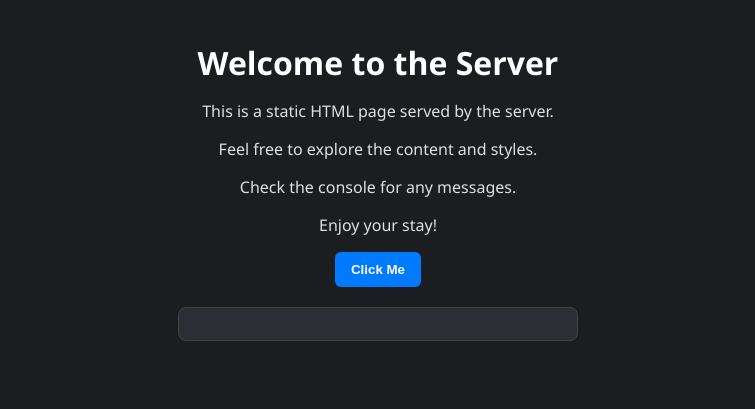
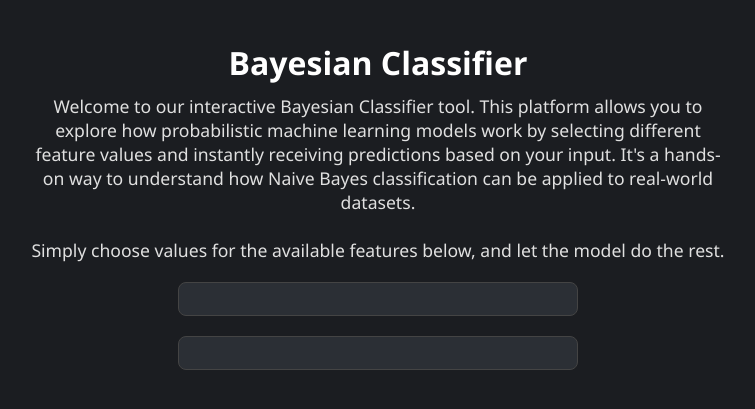
Before and after one commit to AviGoldshtein/Bayesian_classification, a Python web app: template server/templates/index.html in a window 1280 px wide. Shown: the top 409 px of the page, without its empty margins (262-1017 px from the left). Run offline with Jinja, Linux system fonts and the light colour scheme; the template is opened without the code that fills it, so the values that code supplies are empty.

Commit message:
The html is completed

```diff
--- a/classifier_server/logics_classification/controller.py
+++ b/classifier_server/logics_classification/controller.py
@@ -1,5 +1,6 @@
 from logics_classification.models.classifier import Classifier
 import requests
+
 
 class Controller:
     def __init__(self):
@@ -32,7 +33,7 @@ class Controller:
             print("There was a error with the server.")
             print(f"Error: {e}.")
 
-    def classify(self, params_and_values: dict[str, str]) -> dict:
+    def classify(self, params_and_values: dict) -> dict:
         return {
             "classification": Classifier.predict(self._model, params_and_values),
             "accuracy": self._accuracy
--- a/classifier_server/logics_classification/models/classifier.py
+++ b/classifier_server/logics_classification/models/classifier.py
@@ -1,5 +1,6 @@
 from typing import Dict
 import numpy as np
+
 
 class Classifier:
     @staticmethod
@@ -18,6 +19,8 @@ class Classifier:
                 continue
 
             for feature, value in dict_test.items():
+                if feature not in model[label] or value not in model[label][feature]:
+                    raise ValueError(f"Invalid input: feature '{feature}' with value '{value}' not in model.")
                 try:
                     num = model[label][feature][value]
                 except KeyError:
--- a/server/static/scripts/script.js
+++ b/server/static/scripts/script.js
@@ -1,136 +1,42 @@
-// function some() {
-//     console.log("This is a message from the script.js file.");
-// }
+const ClassifierURL = "http://127.0.0.1:8001";
+let currentFeaturesDict = {};
 
-// window.addEventListener("DOMContentLoaded", () => {
-//     getFilesList();
-// });
+window.addEventListener("DOMContentLoaded", () => {
+    initialize();
+});
 
-// function getFilesList() {
-//     console.log("Fetching files list...");
-
-//     fetch('/files_list')
-//         .then(response => response.json())
-//         .then(data => {
-//             console.log("Files list:", data);
-
-//             const container = document.getElementById("select-container");
-
-//             // ננקה את התוכן הקודם
-//             container.innerHTML = "";
-
-//             // צור div פנימי שיכיל את הסלקט והכפתור בשורה אחת
-//             const inlineWrapper = document.createElement("div");
-//             inlineWrapper.style.display = "flex";
-//             inlineWrapper.style.alignItems = "center";
-//             inlineWrapper.style.gap = "10px";
-
-//             // יצירת select
-//             const select = document.createElement("select");
-//             select.id = "fileSelect";
-
-//             (data.files_list || []).forEach(fileName => {
-//                 const option = document.createElement("option");
-//                 option.value = fileName;
-//                 option.textContent = fileName;
-//                 select.appendChild(option);
-//             });
-
-//             // יצירת כפתור
-//             const button = document.createElement("button");
-//             button.textContent = "Load File";
-//             button.className = "file-select-button";
-//             button.onclick = manageFlow;
-
-//             // הוספה ל-inlineWrapper ול-container
-//             inlineWrapper.appendChild(select);
-//             inlineWrapper.appendChild(button);
-//             container.appendChild(inlineWrapper);
-//         })
-//         .catch(error => {
-//             console.error("Error fetching files:", error);
-//         });
-// }
-
-// async function loadFile() {
-//     const select = document.getElementById("fileSelect");
-//     const selectedFile = select.value;
-
-//     if (!selectedFile) {
-//         alert("Please select a file.");
-//         return;
-//     }
-
-//     console.log("Loading file:", selectedFile);
-
-//     try {
-//         const response = await fetch(`/load_data/${encodeURIComponent(selectedFile)}`);
-//         const data = await response.json();
-//         console.log("File loaded:", data);
-//         alert(`File ${selectedFile} loaded successfully!`);
-//     } catch (error) {
-//         console.error("Error loading file:", error);
-//         alert(`Failed to load file ${selectedFile}.`);
-//     }
-// }
-
-// async function cleanAndTrainModel() {
-//     console.log("Cleaning and training model...");
-
-//     try {
-//         const response = await fetch('/clean_and_train_model');
-//         const data = await response.json();
-//         console.log("Model cleaned and trained:", data);
-//         alert("Model cleaned and trained successfully!");
-//         return data.accuracy;
-//     } catch (error) {
-//         console.error("Error cleaning and training model:", error);
-//         alert("Failed to clean and train model.");
-//         return null;
-//     }
-// }
-
-// async function manageFlow() {
-//     console.log("Managing flow...");
-
-//     await loadFile();
-
-//     const accuracy = await cleanAndTrainModel();
-
-//     if (accuracy !== null) {
-//         console.log("Accuracy:", accuracy);
-//         // תוכל להציג את זה גם על המסך אם תרצה
-//     }
-// }
-
-
-
-
-
-
-
-
-
-function some() {
-    console.log("This is a message from the script.js file.");
+async function initialize() {
+    console.log("Initializing script...");
+    const files = await getFilesList();
+    console.log("Files fetched:", files);
+    if (files && files.length > 0) {
+        showFilesList(files);
+    }
 }
 
-window.addEventListener("DOMContentLoaded", () => {
-    getFilesList();
-});
-
-function getFilesList() {
+async function getFilesList() {
     console.log("Fetching files list...");
 
-    fetch('/files_list')
-        .then(response => response.json())
-        .then(data => {
-            console.log("Files list:", data);
+    try {
+        const response = await fetch('/files_list');
+        const data = await response.json();
+        console.log("Files list:", data);
+        return data.files_list || [];
+    } catch (error) {
+        console.error("Error fetching files:", error);
+        return [];
+    }
+}
 
-            const container = document.getElementById("select-container");
+function showFilesList(files) {
+    console.log("Showing files list...");
+    const container = document.getElementById("select-container");
 
             // ננקה את התוכן הקודם
             container.innerHTML = "";
+            const title = document.createElement("h3");
+            title.textContent = "Select a File to Load";
+            container.appendChild(title);
 
             // צור div פנימי לשורת select+button
             const inlineWrapper = document.createElement("div");
@@ -142,7 +48,7 @@ function getFilesList() {
             const select = document.createElement("select");
             select.id = "fileSelect";
 
-            (data.files_list || []).forEach(fileName => {
+            files.forEach(fileName => {
                 const option = document.createElement("option");
                 option.value = fileName;
                 option.textContent = fileName;
@@ -153,7 +59,7 @@ function getFilesList() {
             const button = document.createElement("button");
             button.textContent = "Load File";
             button.className = "file-select-button";
-            button.onclick = manageFlow;
+            button.onclick = manageLoadingFlow;
 
             inlineWrapper.appendChild(select);
             inlineWrapper.appendChild(button);
@@ -165,10 +71,6 @@ function getFilesList() {
             accuracyDiv.style.marginTop = "10px";
             accuracyDiv.style.fontWeight = "bold";
             container.appendChild(accuracyDiv);
-        })
-        .catch(error => {
-            console.error("Error fetching files:", error);
-        });
 }
 
 async function loadFile() {
@@ -209,7 +111,121 @@ async function cleanAndTrainModel() {
     }
 }
 
-async function manageFlow() {
+async function syncModelFromMainServer() {
+    console.log("Syncing model from main server...");
+    try {
+        const response = await fetch(`${ClassifierURL}/sync_model_from_main_server`);
+        if (response.ok) {
+            console.log("Model synced successfully.");
+            alert("Model synced successfully!");
+        } else {
+            console.error("Failed to sync model:", response.statusText);
+            alert("Failed to sync model from main server.");
+            return;
+        }
+    } catch (error) {
+        console.error("Error syncing model:", error);
+        alert("Failed to sync model from main server.");
+    }
+}
+
+async function getFeachersAndUniqeKeys() {
+    console.log("Fetching features and unique keys...");
+
+    try {
+        const response = await fetch(`${ClassifierURL}/get_features_and_unique_keys`);
+        const data = await response.json();
+        if (data.exists) {
+            console.log("Features and unique keys:", data.features_and_unique_keys);
+            return data.features_and_unique_keys;
+        }
+        console.log("No features and unique keys found.");
+    } catch (error) {
+        console.error("Error fetching features and unique keys:", error);
+        return null;
+    }
+}
+
+function createFeatureSelects(featuresDict) {
+    currentFeaturesDict = featuresDict; // שמור את המילון הגלובלי
+    const container = document.getElementById('features-container');
+
+    // ננקה קודם את התוכן הקיים
+    container.innerHTML = '';
+    const title = document.createElement('h3');
+    title.textContent = "Select Features";
+    container.appendChild(title);
+
+    for (const [feature, options] of Object.entries(featuresDict)) {
+        // צור אלמנט wrapper לכל פיצ'ר (לסדר)
+        const featureDiv = document.createElement('div');
+        featureDiv.classList.add('feature-select'); // אופציונלי: למחלקת CSS
+
+        // צור label
+        const label = document.createElement('label');
+        label.setAttribute('for', `${feature}_id`);
+        label.textContent = `${feature}: `;
+        featureDiv.appendChild(label);
+
+        // צור select
+        const select = document.createElement('select');
+        select.id = `${feature}_id`;
+        select.name = feature;
+
+        // הוסף אפשרויות
+        for (const option of options) {
+            const opt = document.createElement('option');
+            opt.value = option;
+            opt.textContent = option;
+            select.appendChild(opt);
+        }
+
+        featureDiv.appendChild(select);
+        container.appendChild(featureDiv);
+    }
+    const collectButton = document.createElement('button');
+    collectButton.textContent = "Start Prediction";
+    collectButton.onclick = managePredictionFlow;
+    container.appendChild(collectButton);
+}
+
+function collectFeatureValues() {
+    const result = {};
+
+    for (const feature of Object.keys(currentFeaturesDict)) {
+        const select = document.getElementById(`${feature}_id`);
+        if (select) {
+            result[feature] = select.value;
+        } else {
+            console.warn(`No select found for feature '${feature}'`);
+        }
+    }
+
+    return result;
+}
+
+function showPredictionPopup(predictionText) {
+    const modal = document.getElementById("predictionModal");
+    const text = document.getElementById("predictionText");
+    const closeBtn = document.getElementById("closeModal");
+
+    text.innerHTML = `<strong>${predictionText}</strong>`;
+
+    modal.style.display = "block";
+
+    closeBtn.onclick = () => {
+        modal.style.display = "none";
+    };
+
+    // גם סגירה בלחיצה מחוץ למודל
+    window.onclick = (event) => {
+        if (event.target === modal) {
+            modal.style.display = "none";
+        }
+    };
+}
+
+async function manageLoadingFlow() {
     console.log("Managing flow...");
 
     await loadFile();
@@ -219,6 +235,41 @@ async function manageFlow() {
     if (accuracy !== null) {
         console.log("Accuracy:", accuracy);
         const accuracyDiv = document.getElementById("accuracy-container");
-        accuracyDiv.textContent = `Traind Model Accuracy: ${accuracy}%`;
+        accuracyDiv.textContent = `Trained Model Accuracy: ${accuracy}%`;
+    }
+    await syncModelFromMainServer();
+    const featuresAndUniqueKeys = await getFeachersAndUniqeKeys();
+    createFeatureSelects(featuresAndUniqueKeys);
+}
+
+async function managePredictionFlow() {
+    console.log("Managing prediction flow...");
+
+    const featureValues = collectFeatureValues();
+    console.log("Collected Feature Values for Prediction:", featureValues);
+
+    try {
+        const response = await fetch(`${ClassifierURL}/classify`, {
+            method: 'POST',
+            headers: {
+                'Content-Type': 'application/json'
+            },
+            body: JSON.stringify(featureValues)
+        });
+
+        if (response.ok) {
+            const prediction = await response.json();
+            console.log("Prediction Result:", prediction);
+
+            // הצג את התוצאה בחלון פופאפ
+            showPredictionPopup(prediction.classification);
+
+        } else {
+            console.error("Prediction failed:", response.statusText);
+            alert("Prediction failed. Check console for details.");
+        }
+    } catch (error) {
+        console.error("Error during prediction:", error);
+        alert("Error during prediction. Check console for details.");
     }
 }
--- a/server/static/styles/style.css
+++ b/server/static/styles/style.css
@@ -15,7 +15,7 @@ h1, h2, h3 {
 }
 
 /* קונטיינרים */
-.container, #select-container {
+.container, #select-container, #features-container {
     background-color: #2b2f35;
     padding: 20px;
     border-radius: 8px;
@@ -43,7 +43,7 @@ div {
 }
 
 /* דיב ספציפי לקונטיינר של select */
-#select-container {
+#select-container, #features-container {
     background-color: #2b2f35;
     border: 1px solid #444;
     border-radius: 8px;
--- a/server/templates/index.html
+++ b/server/templates/index.html
@@ -3,18 +3,31 @@
 <head>
     <meta charset="UTF-8">
     <meta name="viewport" content="width=device-width, initial-scale=1.0">
-    <title>Bayesian clsssifier</title>
+    <title>Bayesian Classifier</title>
     <link rel="stylesheet" href="static/styles/style.css">
     <link rel="icon" type="image/png" href="static/images/icon_classifier.png">
 </head>
 <body>
-    <h1>Welcome to the Server</h1>
-    <p>This is a static HTML page served by the server.</p>
-    <p>Feel free to explore the content and styles.</p>
-    <p>Check the console for any messages.</p>
-    <p>Enjoy your stay!</p>
-    <button onclick="loadFile()">Click Me</button>
+    <h1>Bayesian Classifier</h1>
+    <p style="max-width: 700px; font-size: 1.1em; margin: 0 auto; text-align: center;">
+        Welcome to our interactive Bayesian Classifier tool. This platform allows you to explore how probabilistic machine learning models work by selecting different feature values and instantly receiving predictions based on your input.
+        It's a hands-on way to understand how Naive Bayes classification can be applied to real-world datasets.
+        <br><br>
+        Simply choose values for the available features below, and let the model do the rest.
+    </p>
+
     <div id="select-container"></div>
+    <div id="features-container"></div>
+
+    <!-- Modal HTML -->
+    <div id="predictionModal" class="modal">
+        <div class="modal-content">
+            <span id="closeModal" class="close">&times;</span>
+            <h2>Prediction Result</h2>
+            <p id="predictionText"></p>
+        </div>
+    </div>
+
     <script src="static/scripts/script.js"></script>
 </body>
 </html>
```
Also changed, not shown: other parts of server/static/styles/style.css (+41 -0 lines), classifier_server/app_classification/app.py (+12 -0 lines).
